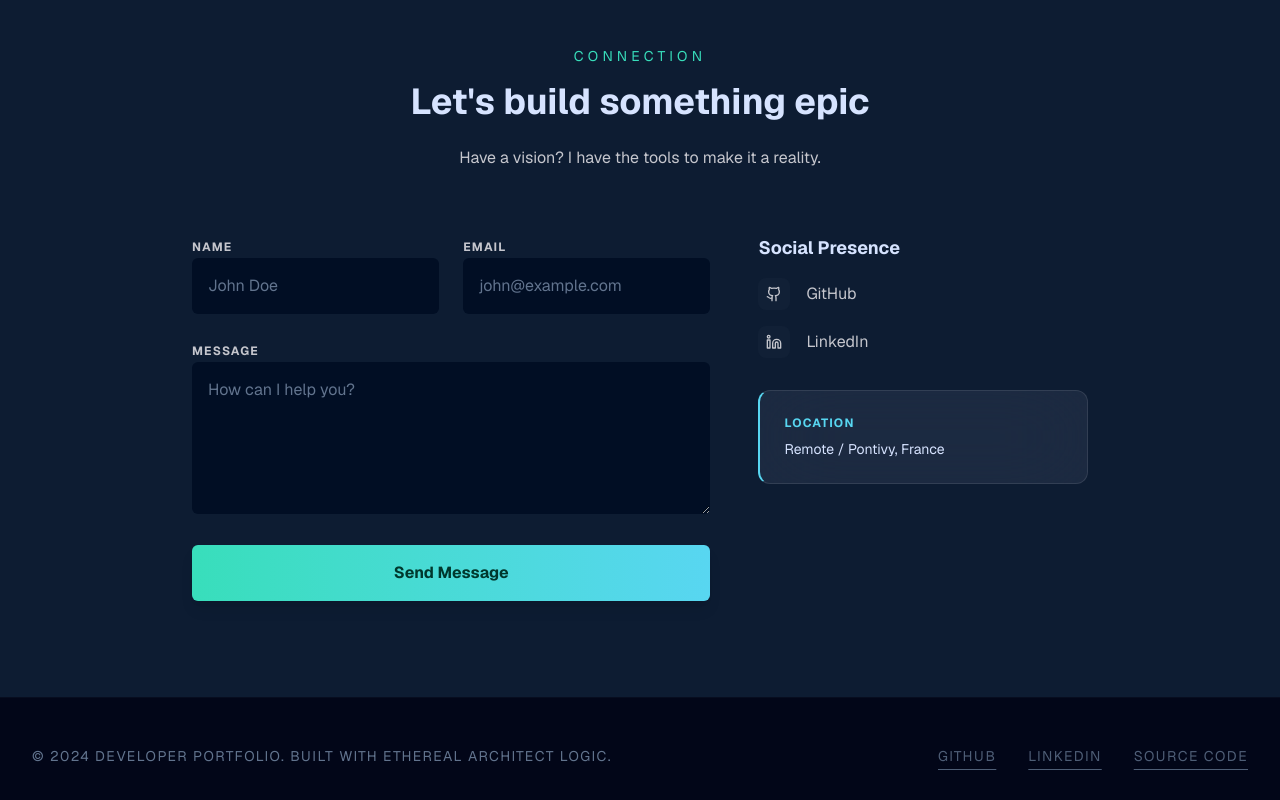
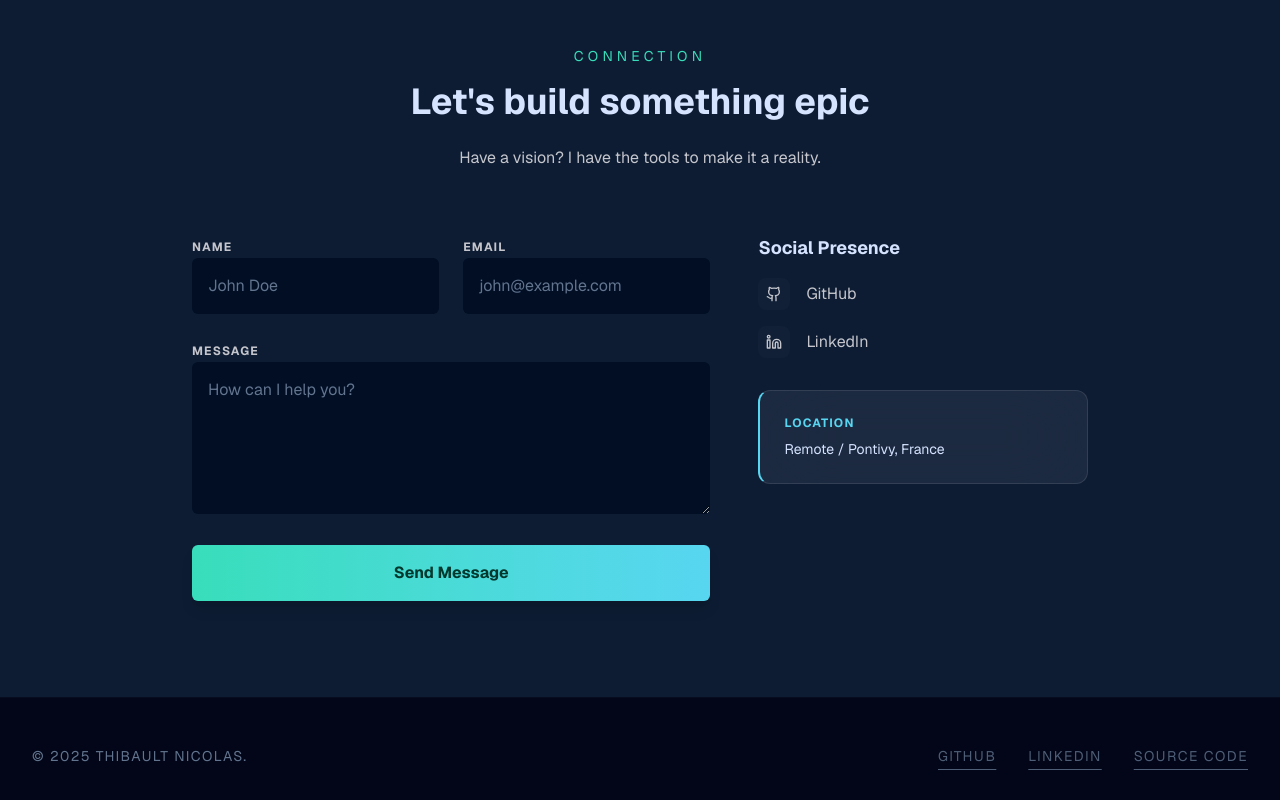
Before and after one commit to thibaultncls/portfolio, a Next.js app: page / in a window 1280 px wide. Shown: the part 2747-3547 px from the top of the page. Built offline with nearby package versions, Linux system fonts and the light colour scheme.

Commit message:
Update footer copyright information to reflect 2025 and change attribution to Thibault NICOLAS.

```diff
--- a/app/components/Footer.tsx
+++ b/app/components/Footer.tsx
@@ -3,7 +3,7 @@ export default function Footer() {
     <footer className="w-full border-t border-slate-800/20 bg-slate-950 py-12">
       <div className="mx-auto flex max-w-7xl flex-col items-center justify-between gap-6 px-8 md:flex-row">
         <div className="text-sm uppercase tracking-widest text-slate-500">
-          © 2024 Developer Portfolio. Built with Ethereal Architect logic.
+          © 2025 Thibault NICOLAS.
         </div>
         <div className="flex gap-8 text-sm uppercase tracking-widest">
           <a
```
